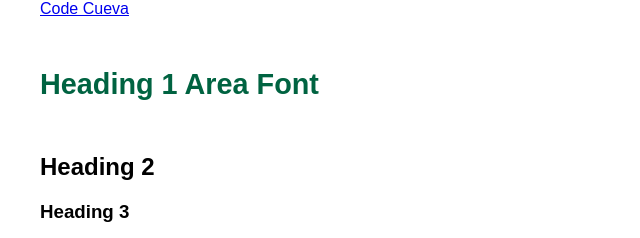
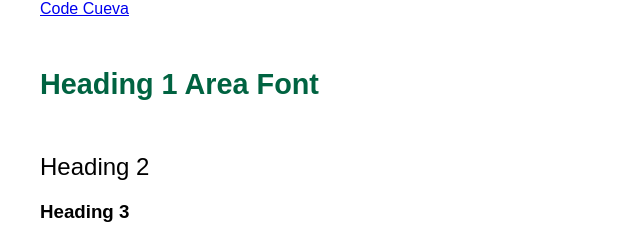
Before and after one commit to brynisaac/codecueva, a plain HTML site: page index.html in a window 1280 px wide. Shown: the top 238 px of the page, 0-640 px from the left. Drawn offline with Linux system fonts and the light colour scheme; a web font is replaced by a local one.

Commit message:
Update style.css
h2 added

```diff
--- a/style.css
+++ b/style.css
@@ -14,6 +14,9 @@
   color: var(--primary);
   line-height: 1.1;
 }
+h2 {
+  font-weight: 100;
+}
 footer {
   background-color: #000000;
   color: #ffffff;
```
